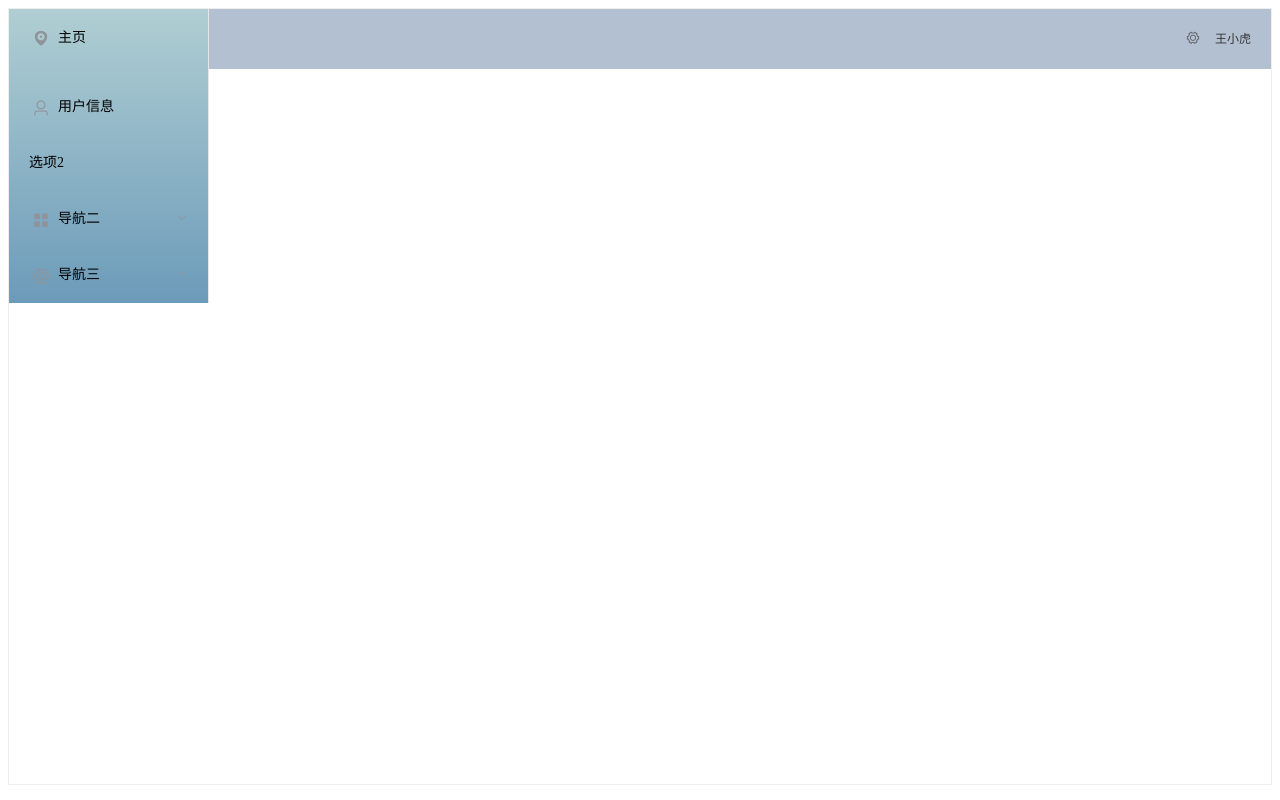
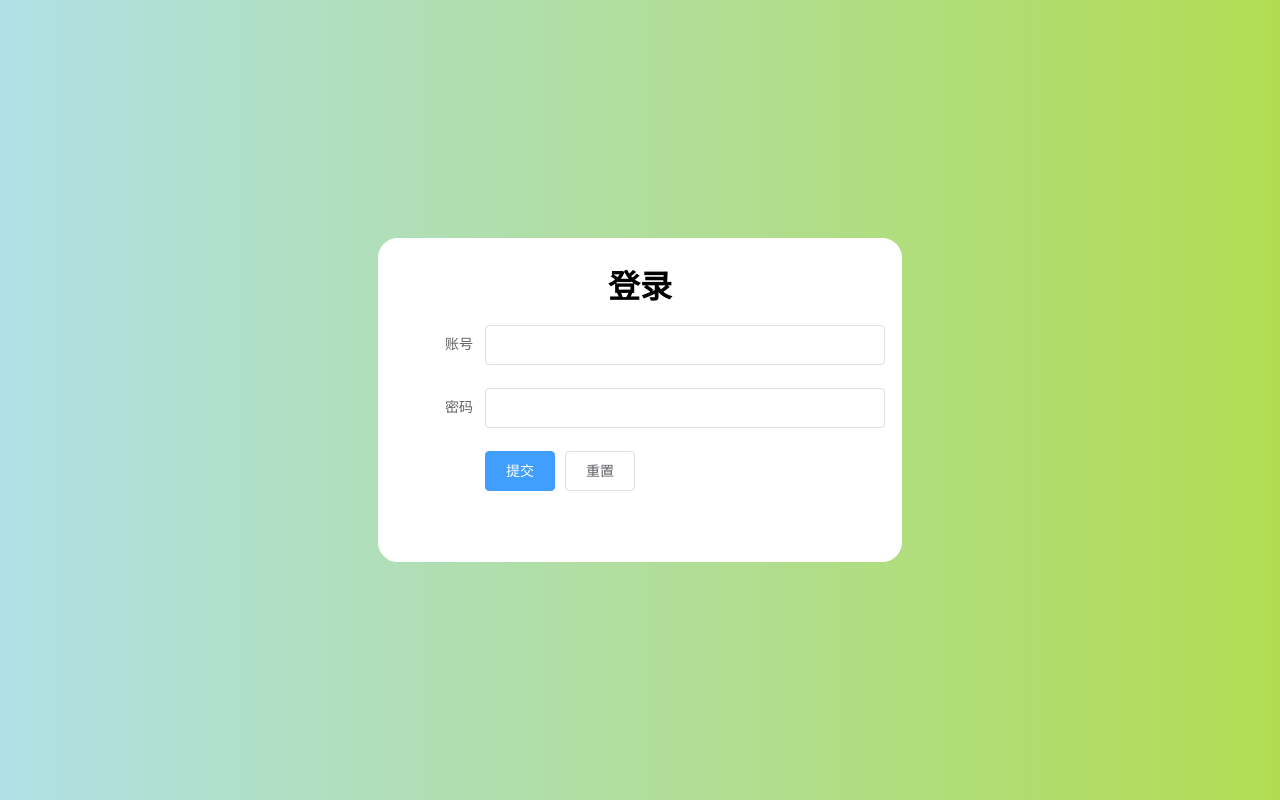
Before and after one commit to Lune1111/adminstration_vue, a Vue app: page /user in a window 1280 px wide. Built offline with nearby package versions, Linux system fonts and the light colour scheme.

Commit message:
登录功能完善，可退出已登陆界面

```diff
--- a/src/router/index.js
+++ b/src/router/index.js
@@ -3,7 +3,6 @@ import VueRouter from 'vue-router'
 import userMessage from "@/views/userMessage";
 import userHome from "@/views/userHome";
 import userLogin from "@/views/userLogin";
-import App from "@/App";
 import Manage from "@/views/Manage";
 
 Vue.use(VueRouter)
@@ -11,7 +10,7 @@ Vue.use(VueRouter)
 export default new VueRouter({
   routes:[
     {
-      path:'/',
+      path:'/users/',
       component:Manage,
       children:[
         {path:'user', name:'用户信息', component:userMessage},
@@ -19,7 +18,7 @@ export default new VueRouter({
       ]
     },
     {
-      path:'/login',
+      path:'/',
       component:userLogin
     }
   ]
--- a/src/views/Aside.vue
+++ b/src/views/Aside.vue
@@ -1,13 +1,13 @@
 <template>
   <div>
     <el-menu router class="grad" text-color="black">
-      <el-menu-item index="999" :route="{ path: 'home' }" style="text-align:left !important">
+      <el-menu-item index="999" :route="{ path: '/users/home' }" style="text-align:left !important">
         <i class="el-icon-location"></i>
         <span class="el-menu-item-name" style="margin-left: 0">主页</span>
       </el-menu-item>
       <el-menu-item-group>
-        <el-menu-item index="user"><i class="el-icon-user"></i>用户信息</el-menu-item>
-        <el-menu-item index="login">选项2</el-menu-item>
+        <el-menu-item index="/users/user"><i class="el-icon-user"></i>用户信息</el-menu-item>
+        <el-menu-item index="">选项2</el-menu-item>
       </el-menu-item-group>
       <el-submenu index="2">
         <template slot="title"><i class="el-icon-menu"></i>导航二</template>
--- a/src/views/Header.vue
+++ b/src/views/Header.vue
@@ -1,20 +1,39 @@
 <template>
   <div>
     <el-dropdown>
-      <i class="el-icon-setting" style="margin-right: 15px"></i>
+       <span class="el-dropdown-link">
+    {{this.name}}<i class="el-icon-arrow-down el-icon--right"></i>
+  </span>
       <el-dropdown-menu slot="dropdown">
         <el-dropdown-item>查看</el-dropdown-item>
         <el-dropdown-item>新增</el-dropdown-item>
-        <el-dropdown-item>删除</el-dropdown-item>
+        <el-dropdown-item @click.native="backUp">退出</el-dropdown-item>
       </el-dropdown-menu>
     </el-dropdown>
-    <span>王小虎</span>
   </div>
 </template>
 
 <script>
+import axios from "axios";
+
 export default {
-  name: "Header"
+  name: "Header",
+  data() {
+    return {
+      name: '',
+    }
+  },
+  created() {
+    this.nowUser();
+  },
+  methods: {
+    nowUser() {
+     this.name=this.$route.query.name;
+    },
+    backUp() {
+      this.$router.push('/');
+    }
+  }
 }
 </script>
 
--- a/src/views/userLogin.vue
+++ b/src/views/userLogin.vue
@@ -64,14 +64,20 @@ export default {
     document.querySelector('body').removeAttribute('style')
   },
   methods: {
+    openWarning(msg) {
+      this.$message({
+        message: msg,
+        type: "error"
+      });
+    },
     submitForm(formName) {
       this.$refs[formName].validate((valid) => {
         if (valid) {
           axios.post("http://localhost:80/login",this.ruleForm).then((res)=>{
             if(res.data.code==202){
-              this.$router.push('/home');
+              this.$router.push({path:'/users/home',query:{name:this.ruleForm.userName}});
             }else{
-              console.log(res.data.message);
+              this.openWarning(res.data.message);
             }
           })
         } else {
```
